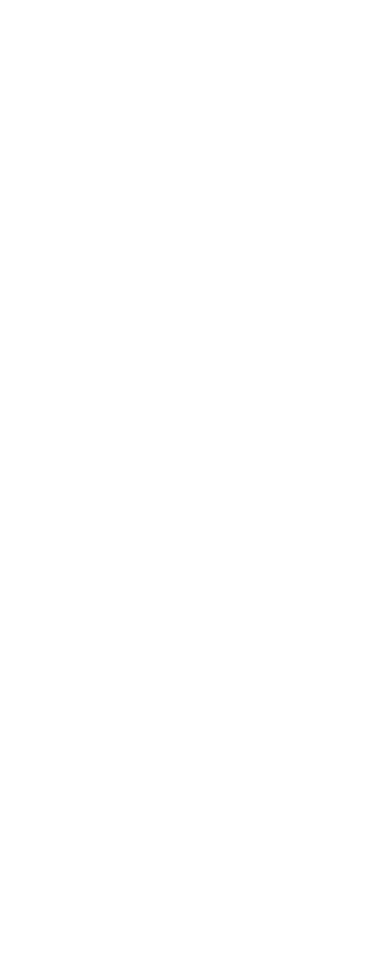
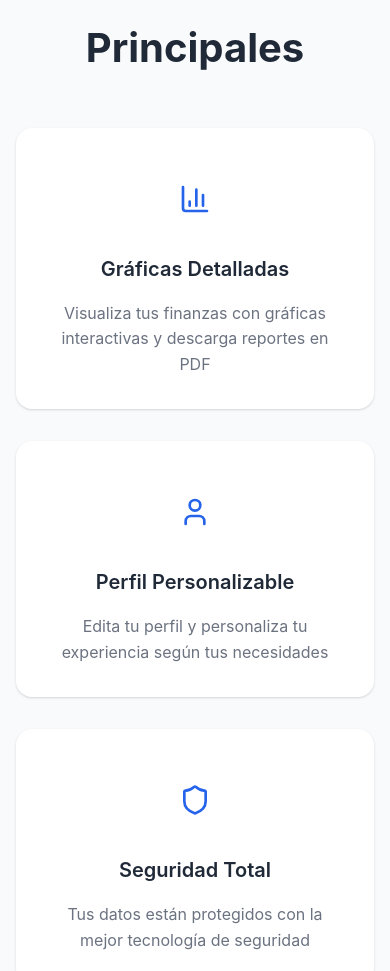
Before and after one commit to VieritaUwU/finanzas-pro, a Next.js app: page / in a window 390 px wide. Shown: the part 1022-1993 px from the top of the page. Before the commit the page ends 894 px from the top, so only its background shows below. Built offline with nearby package versions, Linux system fonts and the light colour scheme.

Commit message:
feat(landing): add features section with cards and styling
- Add lucide-react dependency for feature icons
- Define new CSS variables for card styling
- Implement responsive feature cards grid with hover effects
- Include four feature cards with icons and descriptions

```diff
--- a/package.json
+++ b/package.json
@@ -9,6 +9,7 @@
     "lint": "eslint"
   },
   "dependencies": {
+    "lucide-react": "^0.542.0",
     "next": "15.5.2",
     "react": "19.1.0",
     "react-dom": "19.1.0",
--- a/src/app/global.scss
+++ b/src/app/global.scss
@@ -4,6 +4,11 @@
   --secondary-color: #10b981;
   --background: #ffffff;
   --foreground: #1f2937;
+  --card-background: #f9fafb;
+  --border-color: #e5e7eb;
+  --text-muted: #6b7280;
+  --shadow: 0 1px 3px 0 rgba(0, 0, 0, 0.1), 0 1px 2px 0 rgba(0, 0, 0, 0.06);
+  --shadow-lg: 0 10px 15px -3px rgba(0, 0, 0, 0.1), 0 4px 6px -2px rgba(0, 0, 0, 0.05);
 }
 // Reset Styles
 * {
--- a/src/app/landing.module.scss
+++ b/src/app/landing.module.scss
@@ -96,4 +96,54 @@
             }
         }
     }
+
+    .features {
+        padding: 5rem 0;
+        background: var(--card-background);
+
+        .sectionTitle {
+            text-align: center;
+            font-size: 2.5rem;
+            font-weight: 700;
+            margin-bottom: 3rem;
+            color: var(--foreground);
+        }
+
+        .featuresGrid {
+            display: grid;
+            grid-template-columns: repeat(auto-fit, minmax(280px, 1fr));
+            gap: 2rem;
+        }
+
+        .featureCard {
+            background: white;
+            padding: 2rem;
+            border-radius: 1rem;
+            text-align: center;
+            box-shadow: var(--shadow);
+            transition: transform 0.3s ease, box-shadow 0.3s ease;
+
+            &:hover {
+                transform: translateY(-5px);
+                box-shadow: var(--shadow-lg);
+            }
+
+            .featureIcon {
+                font-size: 3rem;
+                margin-bottom: 1rem;
+            }
+
+            h3 {
+                font-size: 1.25rem;
+                font-weight: 600;
+                margin-bottom: 1rem;
+                color: var(--foreground);
+            }
+
+            p {
+                color: var(--text-muted);
+                line-height: 1.6;
+            }
+        }
+    }
 }
--- a/src/app/page.tsx
+++ b/src/app/page.tsx
@@ -1,4 +1,5 @@
 import Link from "next/link";
+import { BarChart3, User, Shield, Smartphone } from "lucide-react";
 import theme from "./landing.module.scss";
 
 export default function Home() {
@@ -55,6 +56,42 @@
           </div>
         </div>
       </section>
+
+      <section id="features" className={theme.features}>
+        <div className={`container`}>
+          <h2 className={theme.sectionTitle}>Características Principales</h2>
+          <div className={theme.featuresGrid}>
+            <div className={theme.featureCard}>
+              <div className={theme.featureIcon}>
+                <BarChart3 size={32} color={`var(--primary-color)`} />
+              </div>
+              <h3>Gráficas Detalladas</h3>
+              <p>Visualiza tus finanzas con gráficas interactivas y descarga reportes en PDF</p>
+            </div>
+            <div className={theme.featureCard}>
+              <div className={theme.featureIcon}>
+                <User size={32} color={`var(--primary-color)`} />
+              </div>
+              <h3>Perfil Personalizable</h3>
+              <p>Edita tu perfil y personaliza tu experiencia según tus necesidades</p>
+            </div>
+            <div className={theme.featureCard}>
+              <div className={theme.featureIcon}>
+                <Shield size={32} color={`var(--primary-color)`} />
+              </div>
+              <h3>Seguridad Total</h3>
+              <p>Tus datos están protegidos con la mejor tecnología de seguridad</p>
+            </div>
+            <div className={theme.featureCard}>
+              <div className={theme.featureIcon}>
+                <Smartphone size={32} color={`var(--primary-color)`} />
+              </div>
+              <h3>Acceso Multiplataforma</h3>
+              <p>Accede desde cualquier dispositivo, en cualquier momento</p>
+            </div>
+          </div>
+        </div>
+      </section>
     </div>
   );
 }
```
Also changed, not shown: 1 other file (tests, documents, lock files or other folders).
